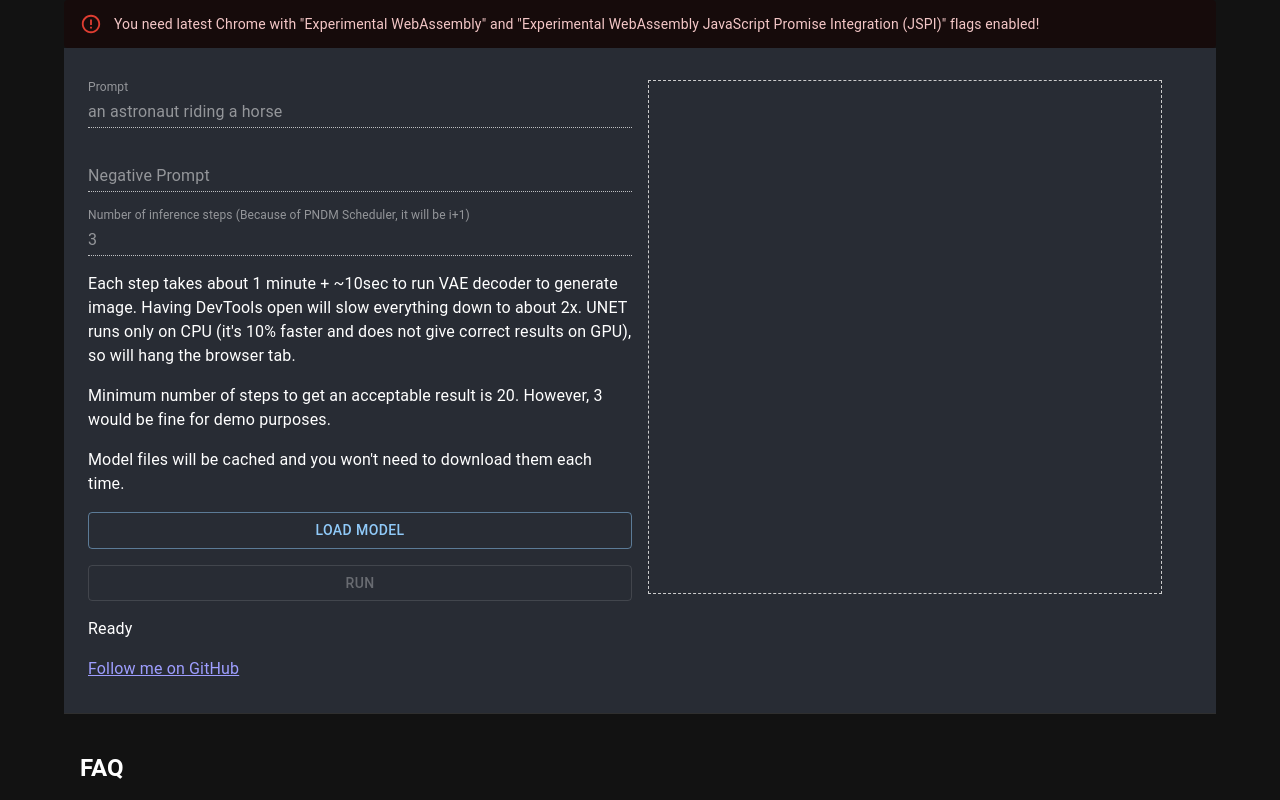
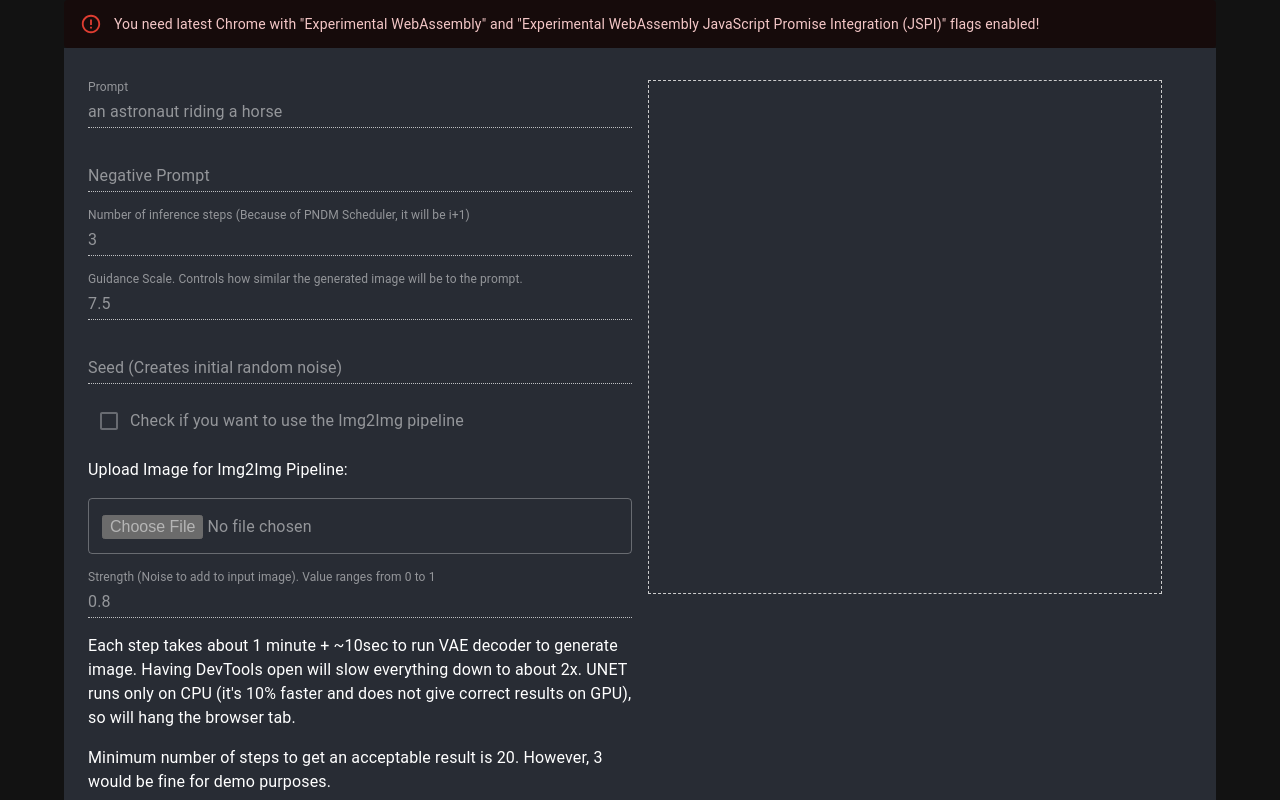
Before and after one commit to dakenf/diffusers.js, a React (Create React App) app: page / in a window 1280 px wide. Shown: the top 800 px of the page. Built offline with nearby package versions, Linux system fonts and the light colour scheme.

Commit message:
Add initial img2img feature

```diff
--- a/package.json
+++ b/package.json
@@ -2,7 +2,7 @@
   "name": "onnx-web-miniman",
   "version": "0.1.0",
   "private": true,
-  "homepage": "https://islamov.ai/stable-diffusion-webgpu",
+  "homepage": ".",
   "dependencies": {
     "@emotion/react": "^11.11.1",
     "@emotion/styled": "^11.11.0",
@@ -24,7 +24,8 @@
     "react-dom": "^18.2.0",
     "react-scripts": "5.0.1",
     "typescript": "^4.9.5",
-    "web-vitals": "^2.1.4"
+    "web-vitals": "^2.1.4",
+    "seedrandom": "3.0.5"
   },
   "scripts": {
     "start": "yarn setup && react-scripts start",
--- a/src/App.tsx
+++ b/src/App.tsx
@@ -17,6 +17,8 @@ import ListItemButton from '@mui/material/ListItemButton';
 import ListItemIcon from '@mui/material/ListItemIcon';
 import ListItemText from '@mui/material/ListItemText';
 import Divider from '@mui/material/Divider';
+import { Checkbox } from '@mui/material';
+import { FormControlLabel } from '@mui/material';
 
 const darkTheme = createTheme({
   palette: {
@@ -77,8 +79,13 @@ function App() {
   const [prompt, setPrompt] = useState('an astronaut riding a horse');
   const [negativePrompt, setNegativePrompt] = useState('');
   const [inferenceSteps, setInferenceSteps] = useState(3);
+  const [guidanceScale, setGuidanceScale] = useState(7.5);
+  const [seed, setSeed] = useState('');
   const [status, setStatus] = useState('Ready');
-  const pipeline = useRef<StableDiffusionPipeline|null>(null)
+  const pipeline = useRef<StableDiffusionPipeline|null>(null);
+  const [img2img, setImg2Img] = useState(false);
+  const [inputImage, setInputImage] = useState<Float32Array>();
+  const [strength, setStrength] = useState(0.8);
   useEffect(() => {
     if (typeof window !== 'undefined') {
       // debouncedInference()
@@ -107,8 +114,52 @@ function App() {
         pipeline.current = p
         setModelState('ready')
       })
-      .catch(e => alert(e.message))
+      .catch(e => alert(e))
   }
+
+  function getRgbData(d: Uint8ClampedArray) {
+    let rgbData: any = [[], [], []]; // [r, g, b]
+    // remove alpha and put into correct shape:
+    for(let i = 0; i < d.length; i += 4) {
+        let x = (i/4) % 512;
+        let y = Math.floor((i/4) / 512)
+        if(!rgbData[0][y]) rgbData[0][y] = [];
+        if(!rgbData[1][y]) rgbData[1][y] = [];
+        if(!rgbData[2][y]) rgbData[2][y] = [];
+        rgbData[0][y][x] = (d[i+0]/255) * 2 - 1;
+        rgbData[1][y][x] = (d[i+1]/255) * 2 - 1;
+        rgbData[2][y][x] = (d[i+2]/255) * 2 - 1;
+    }
+    rgbData = Float32Array.from(rgbData.flat().flat());
+    return rgbData;
+  }
+
+  function uploadImage(e: any) {
+    if(!e.target.files[0]) {
+      // No image uploaded
+      return;
+    }
+
+    const uploadedImage = new Image(512, 512); // resize image to 512, 512
+    const reader = new FileReader();
+    // On file read loadend
+    reader.addEventListener('loadend', function(file: any) {
+      // On image load
+      uploadedImage.addEventListener('load', function() {
+        const imageCanvas = document.createElement('canvas');
+        imageCanvas.width = uploadedImage.width;
+        imageCanvas.height = uploadedImage.height;
+        const imgCtx = imageCanvas.getContext('2d') as CanvasRenderingContext2D;
+        imgCtx.drawImage(uploadedImage, 0, 0, uploadedImage.width, uploadedImage.height);
+        const imageData = imgCtx.getImageData(0, 0, uploadedImage.width, uploadedImage.height).data;
+
+        const rgb_array = getRgbData(imageData);
+        setInputImage(rgb_array);
+      });
+      uploadedImage.src = file.target.result;
+    });
+    reader.readAsDataURL(e.target.files[0]);
+  };
 
   const runInference = () => {
     if (!pipeline.current) {
@@ -120,14 +171,19 @@ function App() {
       prompt: prompt,
       negativePrompt: negativePrompt,
       numInferenceSteps: inferenceSteps,
+      guidanceScale: guidanceScale,
+      seed: seed,
       width: 512,
       height: 512,
       runVaeOnEachStep: true,
       progressCallback,
+      img2imgFlag: img2img,
+      inputImage: inputImage,
+      strength: strength
     }).then(images => {
       progressCallback({
         step: 'Done',
-      //   images,
+        images,
       })
       setModelState('ready')
     })
@@ -160,9 +216,51 @@ function App() {
                 <TextField
                   label="Number of inference steps (Because of PNDM Scheduler, it will be i+1)"
                   variant="standard"
+                  type='number'
                   disabled={modelState != 'ready'}
                   onChange={(e) => setInferenceSteps(parseInt(e.target.value))}
                   value={inferenceSteps}
+                />
+                <TextField
+                  label="Guidance Scale. Controls how similar the generated image will be to the prompt."
+                  variant="standard"
+                  type='number'
+                  InputProps={{ inputProps: { min: 1, max: 20, step: 0.5 } }}
+                  disabled={modelState != 'ready'}
+                  onChange={(e) => setGuidanceScale(parseFloat(e.target.value))}
+                  value={guidanceScale}
+                />
+                <TextField
+                  label="Seed (Creates initial random noise)"
+                  variant="standard"
+                  disabled={modelState != 'ready'}
+                  onChange={(e) => setSeed(e.target.value)}
+                  value={seed}
+                />
+                <FormControlLabel
+                  label="Check if you want to use the Img2Img pipeline"
+                  control={<Checkbox
+                    disabled={modelState != 'ready'}
+                    onChange={(e) => setImg2Img(e.target.checked)}
+                    checked={img2img}
+                  />}
+                />
+                <label htmlFor="upload_image">Upload Image for Img2Img Pipeline:</label>
+                <TextField
+                  id="upload_image"
+                  inputProps={{accept:"image/*"}}
+                  type={"file"}
+                  disabled={!img2img}
+                  onChange={(e) => uploadImage(e)}
+                />
+                <TextField
+                  label="Strength (Noise to add to input image). Value ranges from 0 to 1"
+                  variant="standard"
+                  type='number'
+                  InputProps={{ inputProps: { min: 0, max: 1, step: 0.1 } }}
+                  disabled={!img2img}
+                  onChange={(e) => setStrength(parseFloat(e.target.value))}
+                  value={strength}
                 />
                 <p>Each step takes about 1 minute + ~10sec to run VAE decoder to generate image. Having DevTools open will slow everything down to about 2x.
                   UNET runs only on CPU (it's 10% faster and does not give correct results on GPU), so will hang the browser tab.</p>
--- a/src/lib/StableDiffusionPipeline.ts
+++ b/src/lib/StableDiffusionPipeline.ts
@@ -23,25 +23,31 @@ export interface StableDiffusionInput {
   prompt: string
   negativePrompt?: string
   guidanceScale?: number
+  seed?: string
   width?: number
   height?: number
   numInferenceSteps: number
   sdV1?: boolean
   progressCallback?: ProgressCallback
   runVaeOnEachStep?: boolean
+  img2imgFlag: boolean
+  inputImage?: Float32Array
+  strength?: number
 }
 
 export class StableDiffusionPipeline {
   public unet: InferenceSession
   public vae: InferenceSession
+  public vae_encoder: InferenceSession
   public textEncoder: InferenceSession
   public tokenizer: CLIPTokenizer
   public scheduler: PNDMScheduler
   private sdVersion
 
-  constructor(unet: InferenceSession, vae: InferenceSession, textEncoder: InferenceSession, tokenizer: CLIPTokenizer, scheduler: PNDMScheduler, sdVersion: 1|2 = 2) {
+  constructor(unet: InferenceSession, vae: InferenceSession, vae_encoder: InferenceSession, textEncoder: InferenceSession, tokenizer: CLIPTokenizer, scheduler: PNDMScheduler, sdVersion: 1|2 = 2) {
     this.unet = unet
     this.vae = vae
+    this.vae_encoder = vae_encoder
     this.textEncoder = textEncoder
     this.tokenizer = tokenizer
     this.scheduler = scheduler
@@ -80,11 +86,16 @@ export class StableDiffusionPipeline {
 
     const opts = {
       progress_callback: hubProgressCallback,
+      // revision: '9f697c96d42e5c09437ff14b0a2b287366ce488d',
+      // local_files_only: true
     }
+
     const sessionOption: InferenceSession.SessionOptions = { executionProviders: [executionProvider] }
+
     const unet = await InferenceSession.create(await getModelFile(modelRepoOrPath, '/unet/model.onnx', true, opts), { executionProviders: ['wasm'] })
     const textEncoder = await InferenceSession.create(await getModelFile(modelRepoOrPath, '/text_encoder/model.onnx', true, opts), sessionOption)
     const vae = await InferenceSession.create(await getModelFile(modelRepoOrPath, '/vae_decoder/model.onnx', true, opts), sessionOption)
+    const vae_encoder = await InferenceSession.create(await getModelFile(modelRepoOrPath, '/vae_encoder/model.onnx', true, opts), sessionOption)
 
     const schedulerConfig = await getModelJSON(modelRepoOrPath, '/scheduler/scheduler_config.json', true, opts)
     const scheduler = await StableDiffusionPipeline.createScheduler(schedulerConfig)
@@ -93,7 +104,7 @@ export class StableDiffusionPipeline {
     progressCallback({
       step: 'Ready',
     })
-    return new StableDiffusionPipeline(unet, vae, textEncoder, tokenizer, scheduler, 2)
+    return new StableDiffusionPipeline(unet, vae, vae_encoder, textEncoder, tokenizer, scheduler, 2)
   }
 
   async encodePrompt (prompt: string): Promise<Tensor> {
@@ -125,20 +136,45 @@ export class StableDiffusionPipeline {
     const height = input.height || 512
     const batchSize = 1
     const guidanceScale = input.guidanceScale || 7.5
+    const seed = input.seed || ''
+
     this.scheduler.setTimesteps(input.numInferenceSteps || 5)
+
     await input.progressCallback!({
       step: 'Encoding prompt...',
     })
 
     const promptEmbeds = await this.getPromptEmbeds(input.prompt, input.negativePrompt)
 
-    const latentShape = [batchSize, 4, width / 8, height / 8]
-    let latents = randomNormalTensor(latentShape, undefined, undefined, 'float32')
+    const latentShape = [batchSize, 4, width / 8, height / 8];
+    let latents = randomNormalTensor(latentShape, undefined, undefined, 'float32', seed); // Normal latents used in Text-to-Image
+    let timesteps = this.scheduler.timesteps.data;
+
+    if(input.img2imgFlag) {
+      const inputImage = input.inputImage || new Float32Array()
+      const strength = input.strength || 0.8
+
+      await input.progressCallback!({
+        step: 'Encoding input image...',
+      })
+
+      const image_latent = await this.encodeImage(inputImage); // Encode image to latent space
+
+      // Taken from https://towardsdatascience.com/stable-diffusion-using-hugging-face-variations-of-stable-diffusion-56fd2ab7a265#2d1d
+      const init_timestep = Math.round(input.numInferenceSteps * strength);
+      const timestep = timesteps.toReversed()[init_timestep];
+
+      latents = this.scheduler.add_noise(image_latent, latents, timestep);
+      // Computing the timestep to start the diffusion loop
+      const t_start = Math.max(input.numInferenceSteps - init_timestep, 0);
+      timesteps = timesteps.slice(t_start);
+    }
 
     const doClassifierFreeGuidance = guidanceScale > 1
     let humanStep = 1
     let cachedImages: Tensor[]|null = null
-    for (const step of this.scheduler.timesteps.data) {
+
+    for (const step of timesteps) {
       // for some reason v1.4 takes int64 as timestep input. ideally we should get input dtype from the model
       // but currently onnxruntime-node does not give out types, only input names
       const timestep = input.sdV1
@@ -192,6 +228,7 @@ export class StableDiffusionPipeline {
       await this.sleep(500)
     }
 
+
     if (input.runVaeOnEachStep) {
       return cachedImages!
     }
@@ -216,4 +253,15 @@ export class StableDiffusionPipeline {
       // .transpose(0, 2, 3, 1)
     return [images]
   }
+
+  // Taken from https://colab.research.google.com/github/fastai/diffusion-nbs/blob/master/Stable%20Diffusion%20Deep%20Dive.ipynb#scrollTo=42d594a2-cc70-4daf-81eb-005e906118d3&line=4&uniqifier=1
+  async encodeImage(input_image: Float32Array) {
+    const encoded = await sessionRun(
+      this.vae_encoder,
+      { sample: new Tensor('float32', input_image, [1, 3, 512, 512]) }
+    );
+
+    const encoded_image = encoded.latent_sample;
+    return encoded_image.mul(0.18215);
+  }
 }
--- a/src/lib/Tensor.ts
+++ b/src/lib/Tensor.ts
@@ -1,5 +1,6 @@
 import { Tensor as ONNXTensor } from 'onnxruntime-common'
 import { Tensor } from '@xenova/transformers'
+import seedrandom from 'seedrandom';
 
 Tensor.prototype.reverse = function () {
   return new Tensor(this.type, this.data.reverse(), this.dims.slice());
@@ -211,18 +212,20 @@ export function linspace(start: number, end: number, num: number, type = 'float3
   return new Tensor(type, arr, [num]);
 }
 
-function randomNormal() {
+function randomNormal(rng: seedrandom.prng) {
   let u = 0, v = 0;
-  while(u === 0) u = Math.random();
-  while(v === 0) v = Math.random();
+
+  while(u === 0) u = rng();
+  while(v === 0) v = rng();
   let num = Math.sqrt( -2.0 * Math.log( u ) ) * Math.cos( 2.0 * Math.PI * v );
   return num;
 }
 
-export function randomNormalTensor(shape: number[], mean = 0, std = 1, type = 'float32') {
+export function randomNormalTensor(shape: number[], mean = 0, std = 1, type = 'float32', seed: string) {
   let data = [];
+  let rng = seed != '' ? seedrandom(seed) : seedrandom();
   for (let i = 0; i < shape.reduce((a, b) => a * b); i++) {
-    data.push(randomNormal() * std + mean);
+    data.push(randomNormal(rng) * std + mean);
   }
   return new Tensor(type, data, shape);
 }
```
Also changed, not shown: src/lib/schedulers/PNDMScheduler.ts (+9 -0 lines).
